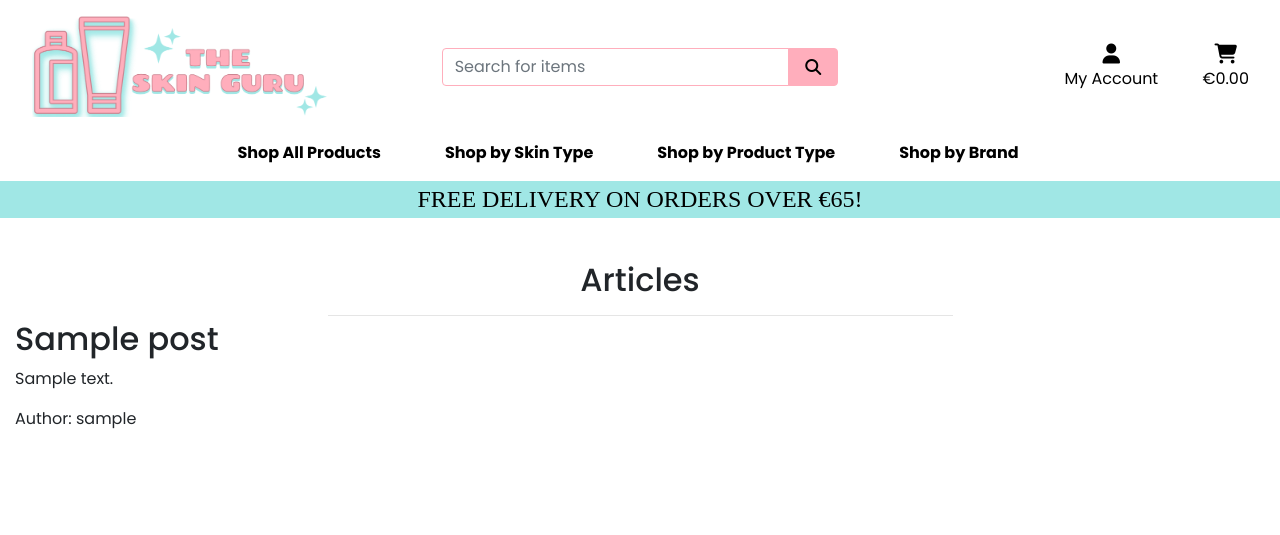
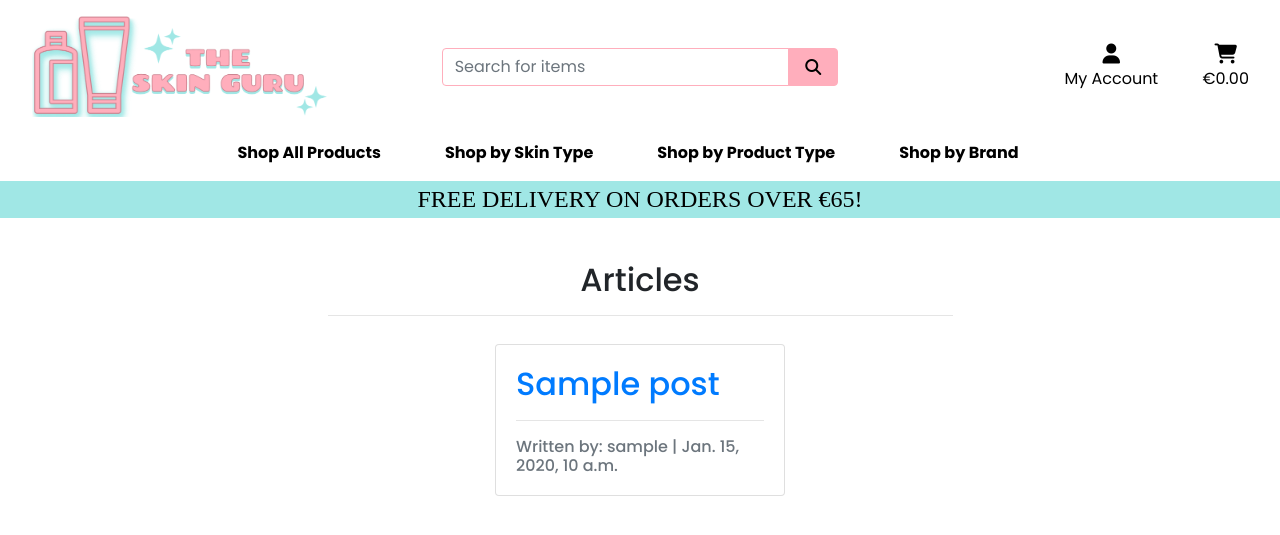
Before and after one commit to abigail-ryan/the-skin-guru, a Django app: page /articles/ in a window 1280 px wide. Shown: the top 535 px of the page. Run offline with Django 3.2, Linux system fonts and the light colour scheme; tables that the repository leaves empty hold one stand-in row (values such as "Sample post"); some libraries are stand-ins or nearby versions; some web fonts are replaced.

Commit message:
Update posts_list.html page layout

```diff
--- a/articles/templates/articles/posts_list.html
+++ b/articles/templates/articles/posts_list.html
@@ -20,13 +20,32 @@
                 </div>
             </div>
         </div>
-        <div class="col-12">
+        <div class="col-12 col-lg-9 mx-auto">
             {% if object_list %}
-                {% for post in object_list %}
-                    <h2>{{post.title}}</h2>
-                    <p>{{post.excerpt}}</p>
-                    <p>Author: {{post.author}}</p>
-                {% endfor %}
+                <div class="row mt-4 justify-content-center">
+                    {% for post in post_list %}
+                        <div class="col-md-4 mb-4">
+                            <div class="card">
+                                <div class="card-body">
+                                    <div class="image-container">
+                                        <div class="image-flash">
+                                        </div>
+                                    </div>
+                                    <a href="#" class="post-link">
+                                        <h2 class="card-title">{{ post.title }}</h2>
+                                    </a>
+
+                                    <hr />
+                                    <p class="card-text text-muted h6">Written by: {{ post.author }} | {{ post.created_on }}</p>
+                                </div>
+                            </div>
+                        </div>
+
+                        {% if forloop.counter|divisibleby:3 and not forloop.last %}
+                            </div><div class="row mt-4 justify-content-center">
+                        {% endif %}
+                    {% endfor %}
+                </div>
             {% else %}
                 <p class="text-center">No related articles found.</p>
             {% endif %}
```
